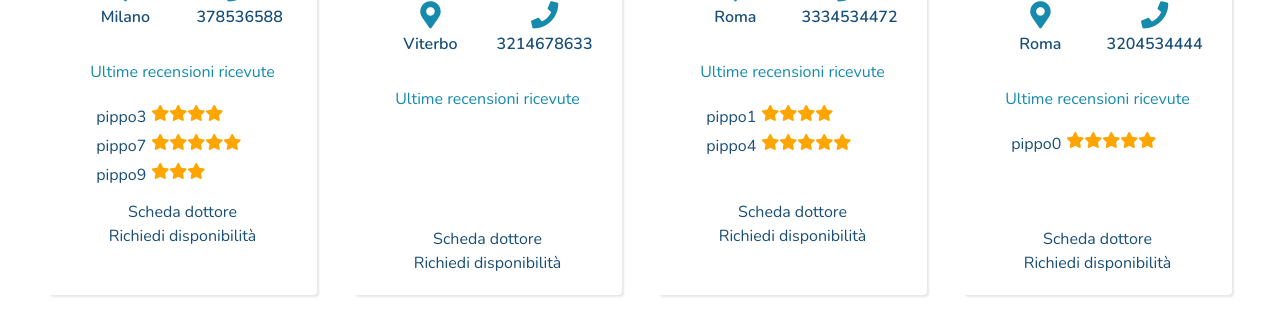
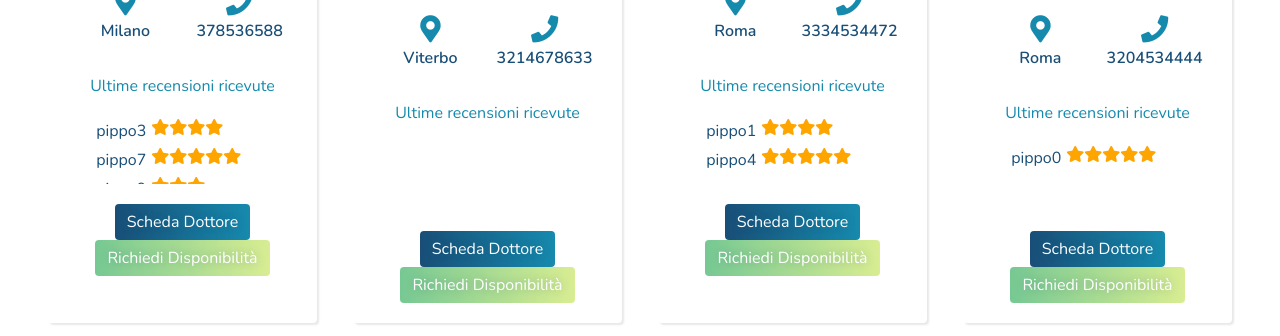
Before and after one commit to Valerio-De-Vivo/bdoctor, a Laravel app: page /ricerca in a window 1280 px wide. Shown: the part 1537-1873 px from the top of the page. Run offline with Laravel 8, Linux system fonts and the light colour scheme; data comes from the database, SQL or seed files in the repository; data that the repository does not hold is empty; some libraries are stand-ins or nearby versions.

Commit message:
Finish search page

```diff
--- a/resources/sass/app.scss
+++ b/resources/sass/app.scss
@@ -29,6 +29,18 @@
 
 .green {
     background-image: linear-gradient(269deg, #168aad 0%, #184e77 100%);
+    text-shadow: 0 0 10px #184e7749;
+    color: white !important;
+}
+
+.verde {
+    background-image: linear-gradient(269deg, #168aad 0%, #184e77 100%);
+    text-shadow: 0 0 10px #184e7749;
+    color: white !important;
+}
+
+.blu {
+    background-image: linear-gradient(271deg, #d9ed92 0%, #76c893 100%);
     text-shadow: 0 0 10px #184e7749;
     color: white !important;
 }
@@ -341,11 +353,10 @@
         }
 
         .rev-container {
-            height: 100px;
+            height: 70px;
             overflow-y: auto;
             width: 80%;
             margin: auto;
-        }
 
             .rev {
                 display: flex;
@@ -360,6 +371,11 @@
                 }
             }
         }
+
+        .card-btn {
+            margin-top: 20px;
+        }
+    }
 }
 
 // Variables
--- a/resources/views/guest/search.blade.php
+++ b/resources/views/guest/search.blade.php
@@ -82,16 +82,17 @@
                   <p> @{{rev.name_user}} </p>
                   <i v-for="n in rev.vote_user" class="fas fa-star"></i>
                 </div>
+              </div>
             </div>
 
-            </div>
+            {{-- CTA  --}}
             <div class="card-btn">
-              <div class="card-btn-link">
-                Scheda dottore
-              </div>
-              <div class="card-btn-link">
-                Richiedi disponibilità
-              </div>
+              <a class="btn verde" href="">
+                Scheda Dottore
+              </a>
+              <a class="btn blu" href="">
+                Richiedi Disponibilità
+              </a>
             </div>
           </div>
           <div class="overlay"></div>
```
Also changed, not shown: public/css/app.css, public/img/common/banner-search.png (added). Lines whose indentation alone changed are shown as unchanged.
